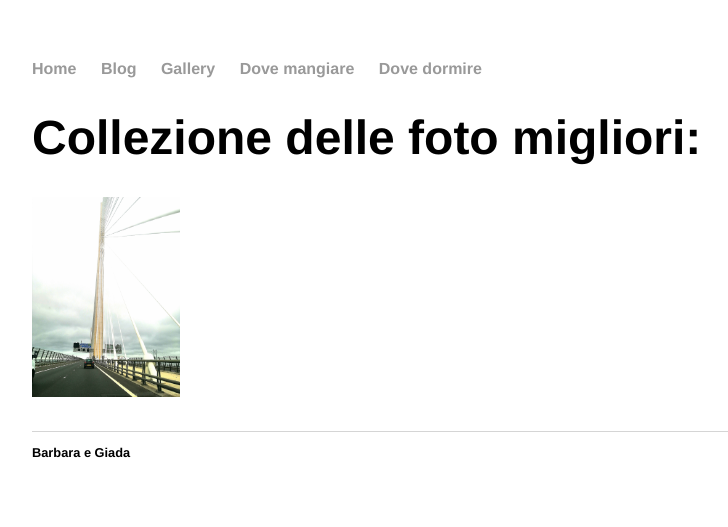
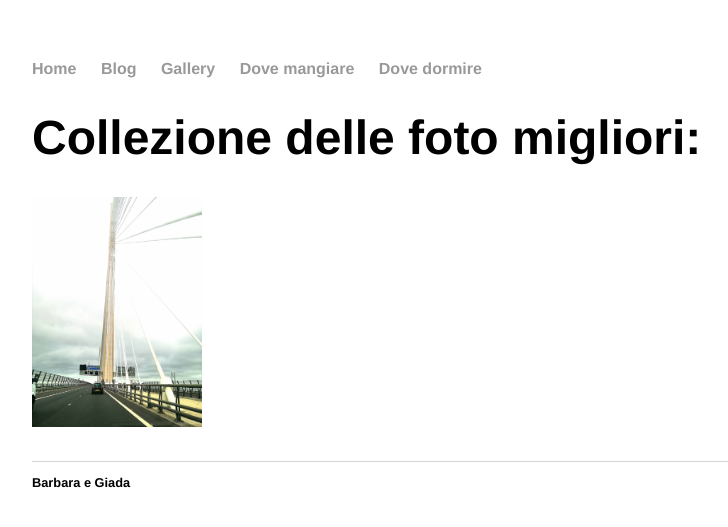
Before and after one commit to nc500/nc500, a Jekyll site: the page built from gallery/index.html, in a window 1280 px wide. Shown: the top 527 px of the page, without its empty margins (160-888 px from the left). Built offline with Jekyll 4.4.1, drawn with Linux system fonts in a browser that asks for light colours.

Commit message:
Update index.html

```diff
--- a/gallery/index.html
+++ b/gallery/index.html
@@ -4,5 +4,5 @@ title: Gallery
 ---
 <div class="blurb">
 <h1>Collezione delle foto migliori: </h1>
-  <p> <img src="bridge.jpg" alt="image" height="200" width="148"> </p>
+  <p> <img src="bridge.jpg" alt="image" height="230" width="170"> </p>
 </div>
```
